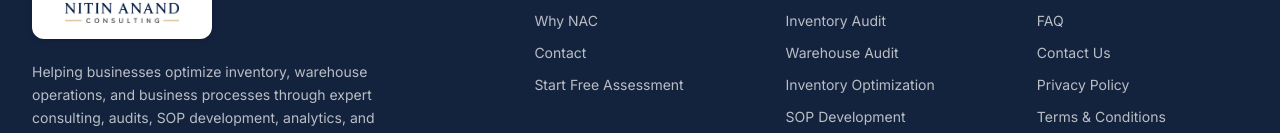
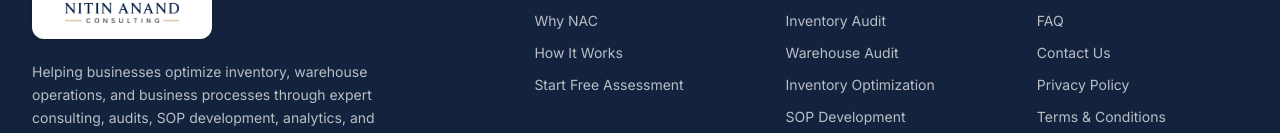
Before and after one commit to nitin1788/nac-inventory-health-assessment, a React (Vite) app in the folder frontend/: page / in a window 1280 px wide. Shown: the part 5580-5713 px from the top of the page. Built offline with nearby package versions, Linux system fonts and the light colour scheme; no server answers.

Commit message:
Footer: Remove duplicate Contact link

```diff
--- a/frontend/src/features/landing/components/Footer.tsx
+++ b/frontend/src/features/landing/components/Footer.tsx
@@ -1,8 +1,14 @@
 import { Link } from 'react-router-dom';
 import { Mail, Phone } from 'lucide-react';
 import { COMPANY_NAME, CONTACT, ROUTES } from '@/config/constants';
-import { SERVICES, NAV_LINKS } from '../landing.data';
+import { SERVICES } from '../landing.data';
 import { FooterLogo } from './FooterLogo';
+
+const FOOTER_QUICK_LINKS = [
+  { label: 'Services', href: '/#services' },
+  { label: 'Why NAC', href: '/#why-nac' },
+  { label: 'How It Works', href: '/#how-it-works' },
+];
 
 export function Footer() {
   const year = new Date().getFullYear();
@@ -23,7 +29,7 @@ export function Footer() {
           <div>
             <h3 className="text-sm font-semibold uppercase tracking-wide text-white">Quick Links</h3>
             <ul className="mt-4 space-y-3 text-sm">
-              {NAV_LINKS.map((link) => (
+              {FOOTER_QUICK_LINKS.map((link) => (
                 <li key={link.href}>
                   <Link to={link.href} className="transition-colors hover:text-white">
                     {link.label}
```
